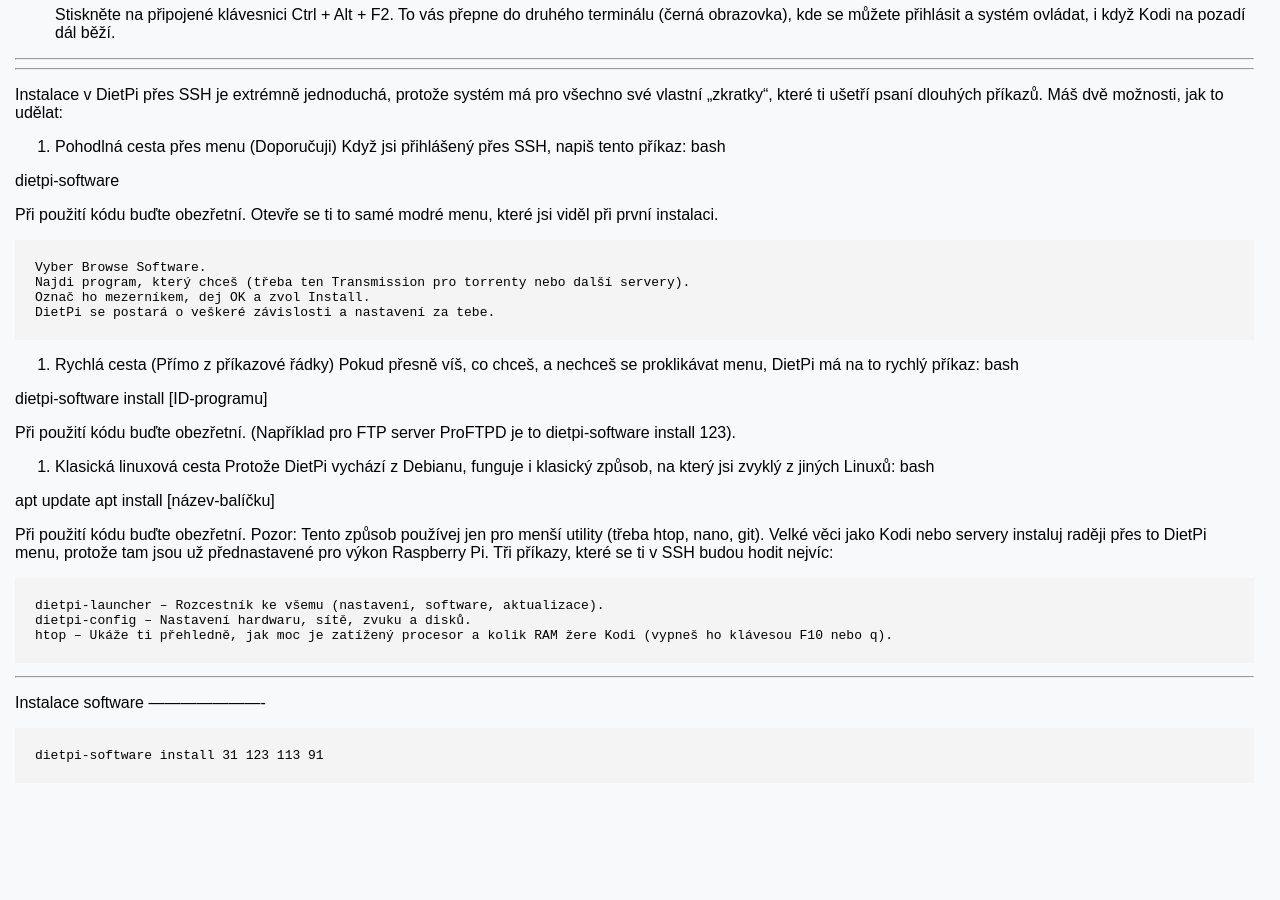
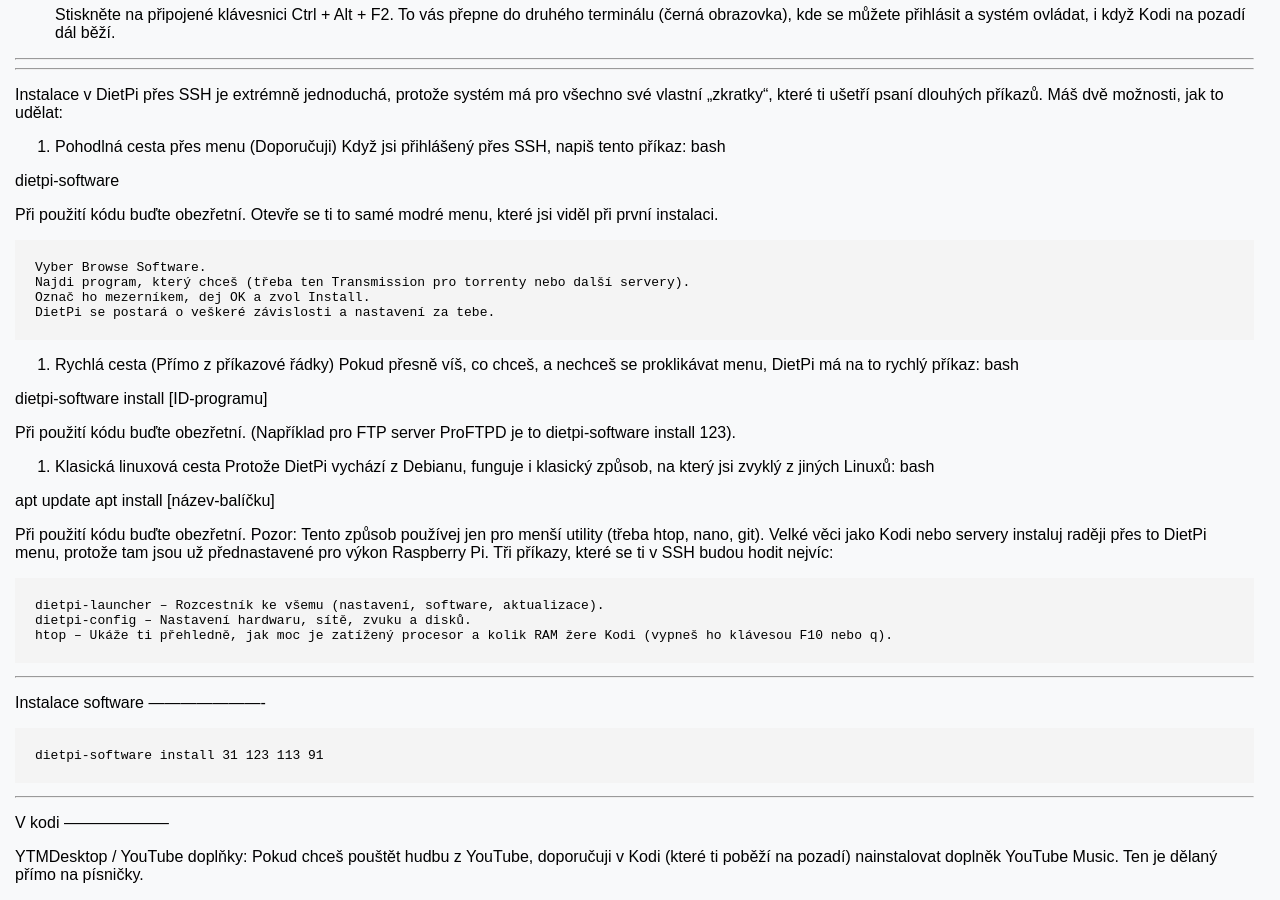
Before and after one commit to bedjan/bedjan.github.io, a Jekyll site: the page built from dietpi.md, in a window 1280 px wide and 900 px high, scrolled down 901 px. Built offline with Jekyll 4.4.1, drawn with Linux system fonts in a browser that asks for light colours; our own code applies the rules of GitHub Pages for plain Markdown files; before the commit the page ends 1697 px from its top, so only the background shows below that.

Commit message:
Update dietpi.md

```diff
--- a/dietpi.md
+++ b/dietpi.md
@@ -112,3 +112,9 @@
 ----------------------
 
     dietpi-software install 31 123 113 91
+
+---------------------
+V kodi
+--------------------
+
+YTMDesktop / YouTube doplňky: Pokud chceš pouštět hudbu z YouTube, doporučuji v Kodi (které ti poběží na pozadí) nainstalovat doplněk YouTube Music. Ten je dělaný přímo na písničky.
```
